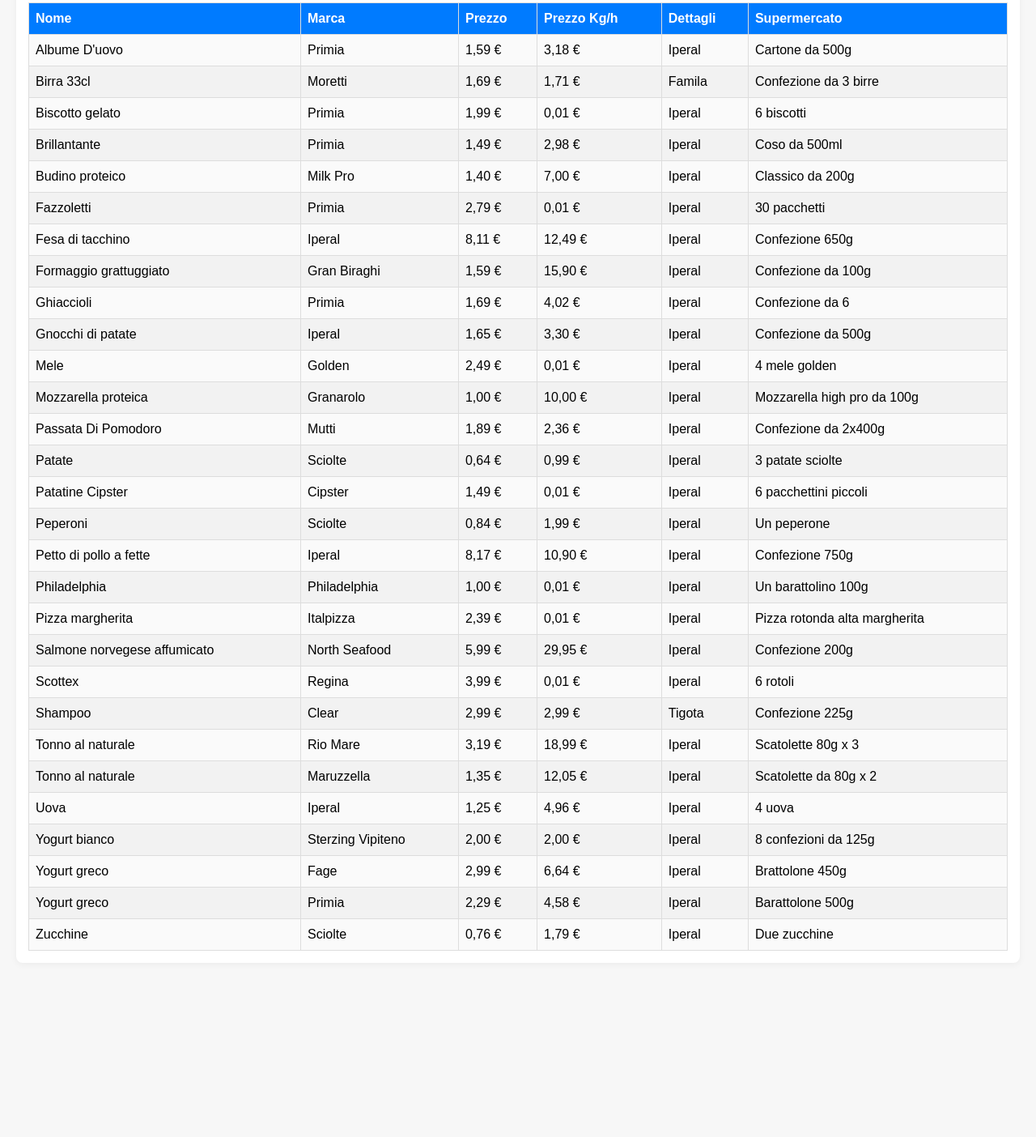
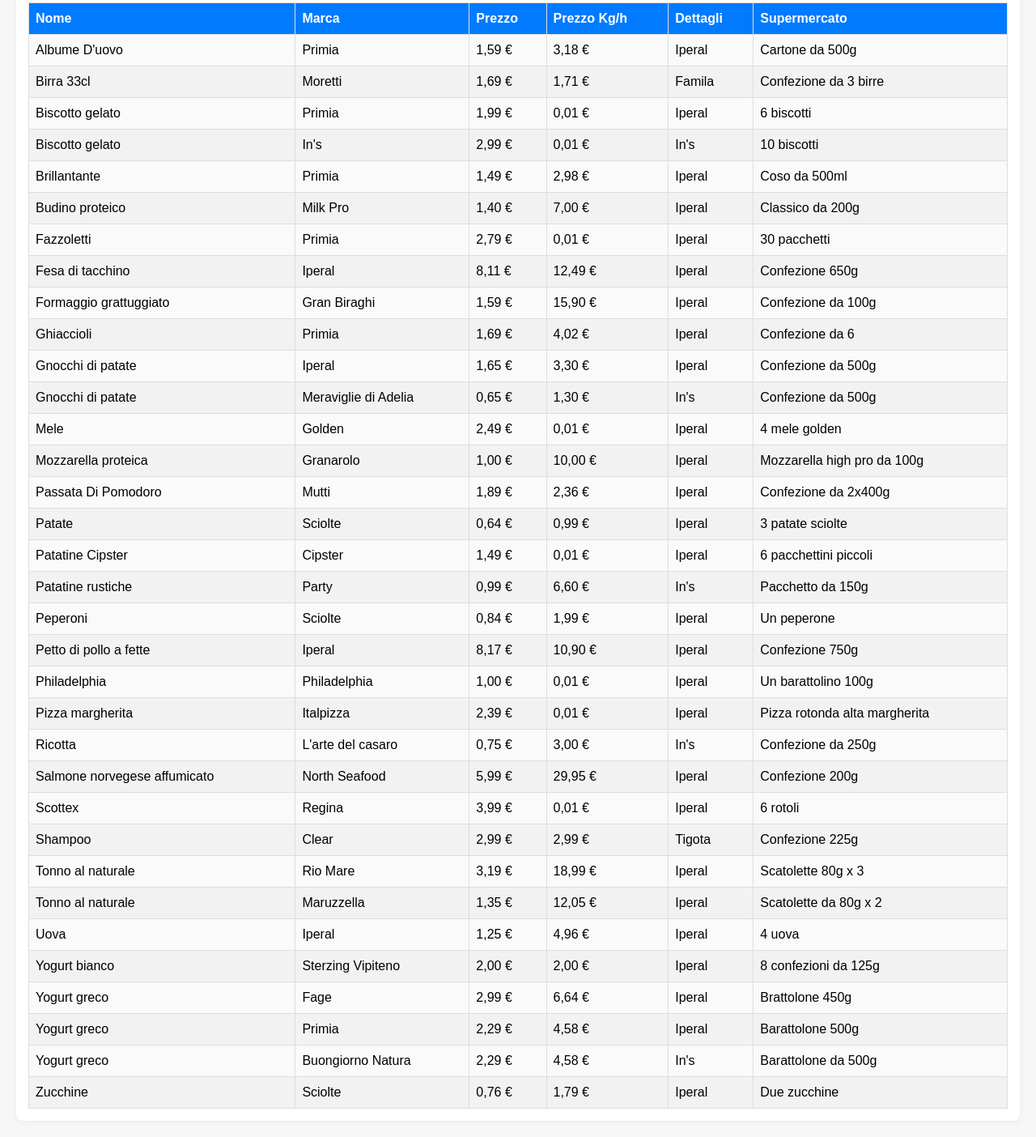
Before and after one commit to MichaelMoro/ProductTracker, a plain HTML site: page index.html in a window 1280 px wide. Shown: the part 140-1544 px from the top of the page at 81% size. Before the commit the page ends 1349 px from the top, so only its background shows below. Drawn offline with Linux system fonts and the light colour scheme.

Commit message:
Update index.html

```diff
--- a/index.html
+++ b/index.html
@@ -92,6 +92,15 @@
 
 
 </tr><tr>
+  <td>Biscotto gelato</td>
+  <td>In's</td>
+  <td>2,99&nbsp;€</td>
+  <td>0,01&nbsp;€</td>
+  <td>In's</td>
+  <td>10 biscotti</td>
+
+
+</tr><tr>
   <td>Brillantante</td>
   <td>Primia</td>
   <td>1,49&nbsp;€</td>
@@ -155,6 +164,15 @@
 
 
 </tr><tr>
+  <td>Gnocchi di patate</td>
+  <td>Meraviglie di Adelia</td>
+  <td>0,65&nbsp;€</td>
+  <td>1,30&nbsp;€</td>
+  <td>In's</td>
+  <td>Confezione da 500g</td>
+
+
+</tr><tr>
   <td>Mele</td>
   <td>Golden</td>
   <td>2,49&nbsp;€</td>
@@ -200,6 +218,15 @@
 
 
 </tr><tr>
+  <td>Patatine rustiche</td>
+  <td>Party</td>
+  <td>0,99&nbsp;€</td>
+  <td>6,60&nbsp;€</td>
+  <td>In's</td>
+  <td>Pacchetto da 150g</td>
+
+
+</tr><tr>
   <td>Peperoni</td>
   <td>Sciolte</td>
   <td>0,84&nbsp;€</td>
@@ -233,6 +260,15 @@
   <td>0,01&nbsp;€</td>
   <td>Iperal</td>
   <td>Pizza rotonda alta margherita</td>
+
+
+</tr><tr>
+  <td>Ricotta</td>
+  <td>L'arte del casaro</td>
+  <td>0,75&nbsp;€</td>
+  <td>3,00&nbsp;€</td>
+  <td>In's</td>
+  <td>Confezione da 250g</td>
 
 
 </tr><tr>
@@ -317,6 +353,15 @@
 
 
 </tr><tr>
+  <td>Yogurt greco</td>
+  <td>Buongiorno Natura</td>
+  <td>2,29&nbsp;€</td>
+  <td>4,58&nbsp;€</td>
+  <td>In's</td>
+  <td>Barattolone da 500g</td>
+
+
+</tr><tr>
   <td>Zucchine</td>
   <td>Sciolte</td>
   <td>0,76&nbsp;€</td>
```
